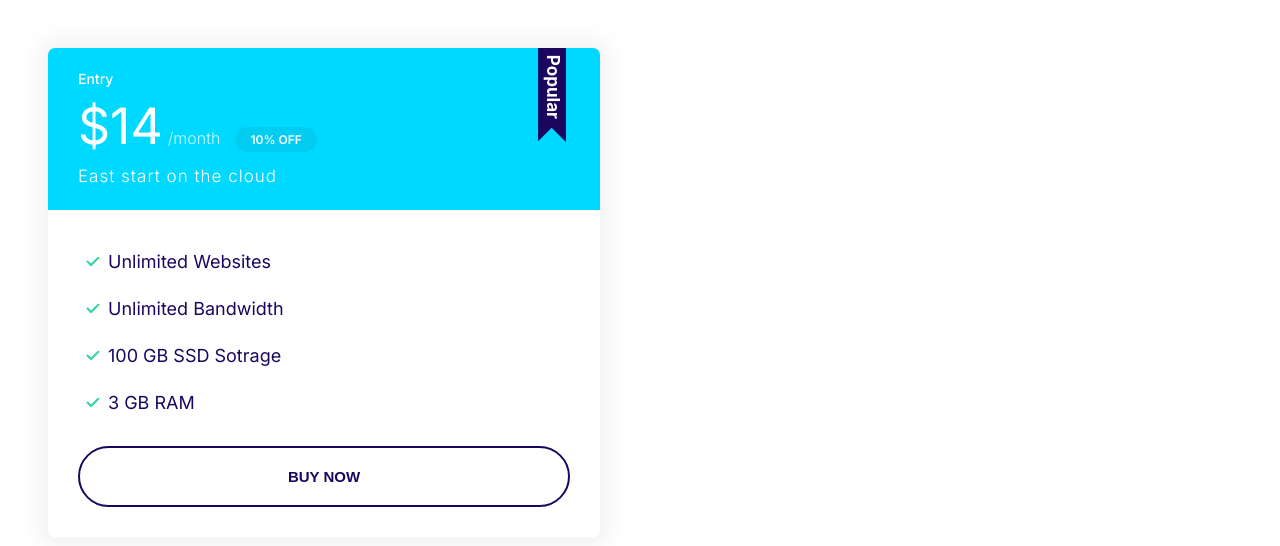
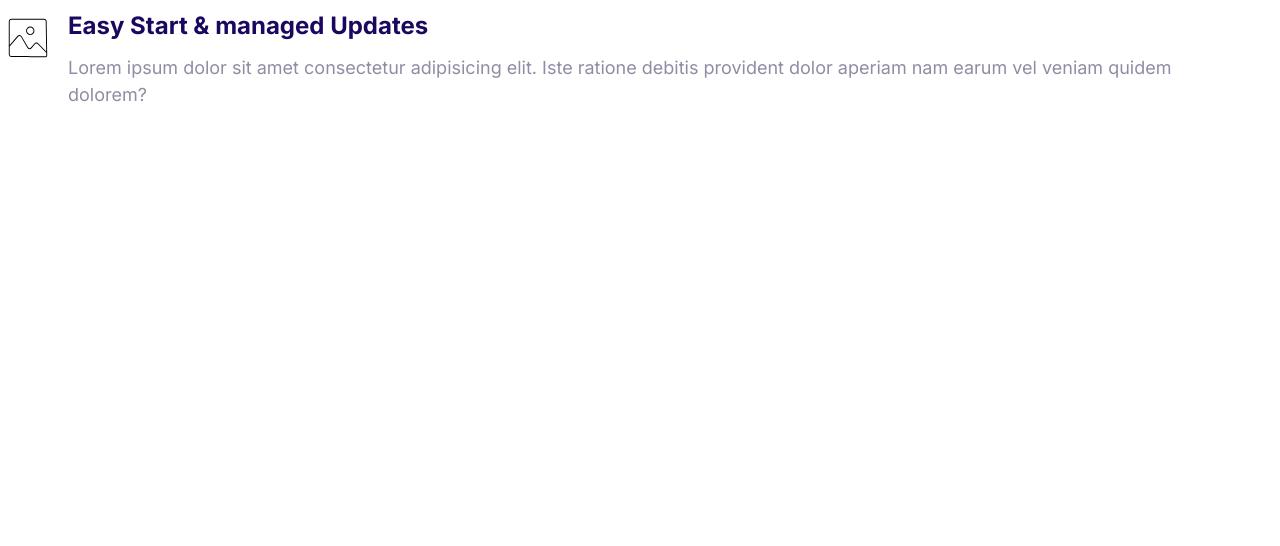
Before and after one commit to AdrianaCividini/coding-html, a plain HTML site: page index.html in a window 1280 px wide. Drawn offline with Linux system fonts and the light colour scheme; files that its build step writes are made by us from their sources.

Commit message:
Created the media component.

```diff
--- a/css/styles.css
+++ b/css/styles.css
@@ -329,3 +329,17 @@ a {
     font-size: 1.7rem;
   }
 }
+
+/*Media*/
+.media {
+  display: flex;
+}
+.media__title {
+  margin-top: 0;
+}
+.media__body {
+  margin: 0 2rem;
+}
+.media__image {
+  margin-top: 1rem;
+}
--- a/index.html
+++ b/index.html
@@ -14,26 +14,18 @@
     />
   </head>
   <body>
-    <div style="width: 50%; padding: 4rem">
-      <div class="plan plan--popular">
-        <div class="card card--secondary">
-          <header class="card__header">
-            <h3 class="plan__name">Entry</h3>
-            <span class="plan__price">$14</span>
-            <span class="plan__billing-cycle">/month</span>
-            <span class="badge badge--secondary badge--small">10% OFF</span>
-            <span class="plan__description">East start on the cloud</span>
-          </header>
-          <div class="card__body">
-            <ul class="list list--tick">
-              <li class="list__item">Unlimited Websites</li>
-              <li class="list__item">Unlimited Bandwidth</li>
-              <li class="list__item">100 GB SSD Sotrage</li>
-              <li class="list__item">3 GB RAM</li>
-            </ul>
-            <button class="btn btn--outline btn--block">Buy Now</button>
-          </div>
-        </div>
+    <div class="media">
+      <div class="media__image">
+        <svg class="icon icon--primary">
+          <use xlink:href="images/sprite.svg#snap"></use>
+        </svg>
+      </div>
+      <div class="media__body">
+        <h3 class="media__title">Easy Start & managed Updates</h3>
+        <p>
+          Lorem ipsum dolor sit amet consectetur adipisicing elit. Iste ratione
+          debitis provident dolor aperiam nam earum vel veniam quidem dolorem?
+        </p>
       </div>
     </div>
   </body>
```
Also changed, not shown: components/icons.html (+3 -2 lines), 1 other file.
